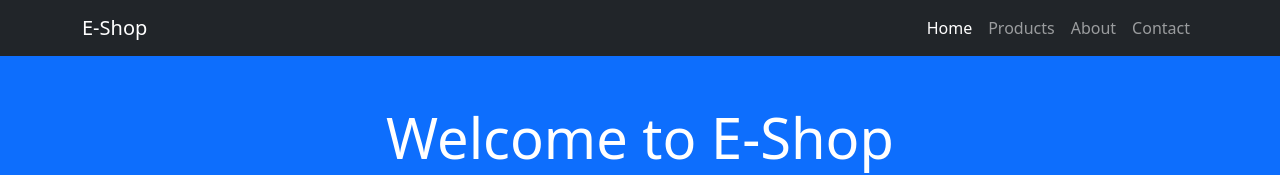
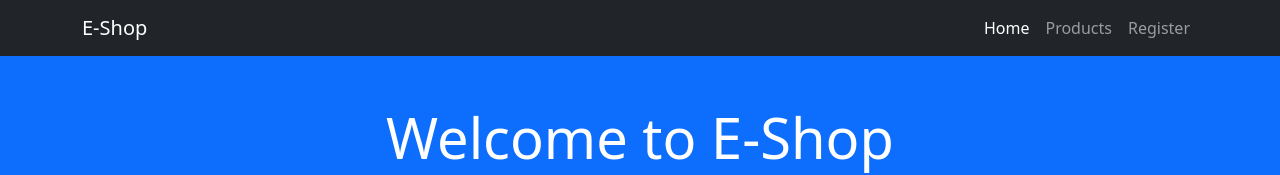
Before and after one commit to trentglobal-sg/8103-ecommerce-frontend, a React (Vite) app: page / in a window 1280 px wide. Shown: the top 175 px of the page. Built offline with nearby package versions, Linux system fonts and the light colour scheme.

Commit message:
Added nav bar links

```diff
--- a/src/Navbar.jsx
+++ b/src/Navbar.jsx
@@ -1,4 +1,5 @@
 import React, {useState} from 'react'
+import { Link } from 'wouter';
 
 export default function Navbar() {
 
@@ -11,7 +12,7 @@ export default function Navbar() {
     return (<>
         <nav className="navbar navbar-expand-lg navbar-dark bg-dark">
             <div className="container">
-                <a className="navbar-brand" href="#">E-Shop</a>
+                <Link className="navbar-brand" href="/">E-Shop</Link>
                 <button
                     className="navbar-toggler"
                     type="button"
@@ -25,16 +26,13 @@ export default function Navbar() {
                 <div className={`collapse navbar-collapse ${isNavbarShowing ? "show" : ""}`} id="navbarNav">
                     <ul className="navbar-nav ms-auto">
                         <li className="nav-item">
-                            <a className="nav-link active" aria-current="page" href="#">Home</a>
+                            <Link className="nav-link active" aria-current="page" href="/">Home</Link>
                         </li>
                         <li className="nav-item">
-                            <a className="nav-link" href="#">Products</a>
+                            <Link className="nav-link" href="/products">Products</Link>
                         </li>
                         <li className="nav-item">
-                            <a className="nav-link" href="#">About</a>
-                        </li>
-                        <li className="nav-item">
-                            <a className="nav-link" href="#">Contact</a>
+                            <Link className="nav-link" href="/register">Register</Link>
                         </li>
                     </ul>
                 </div>
```
